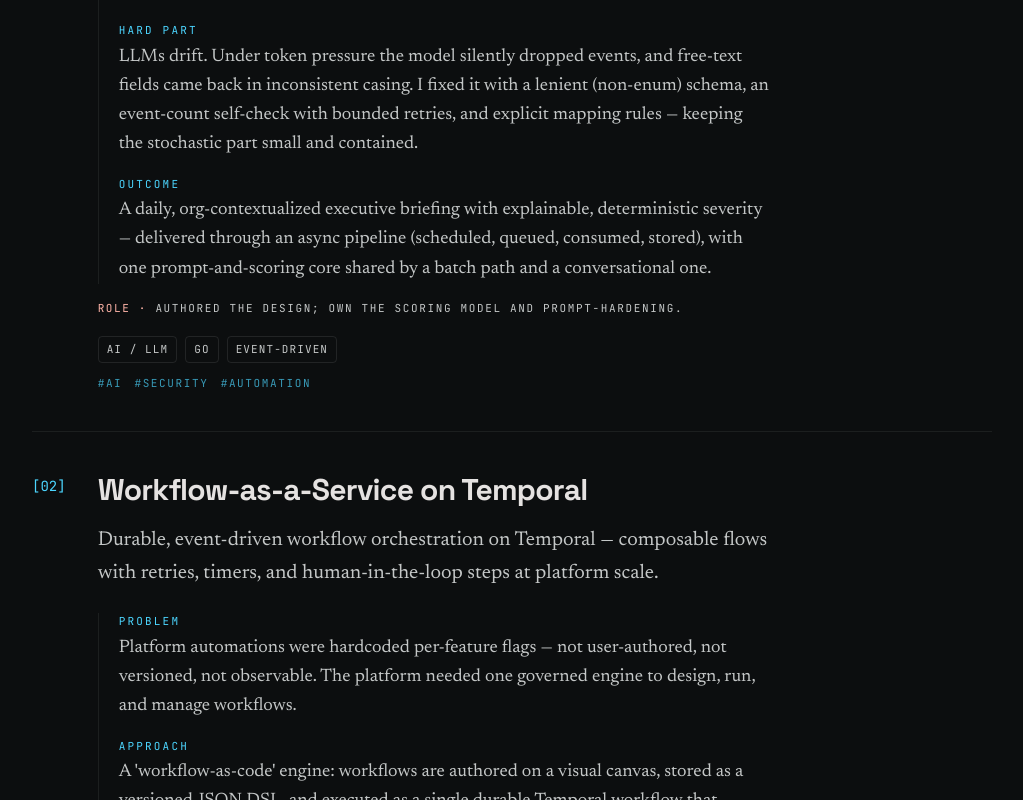
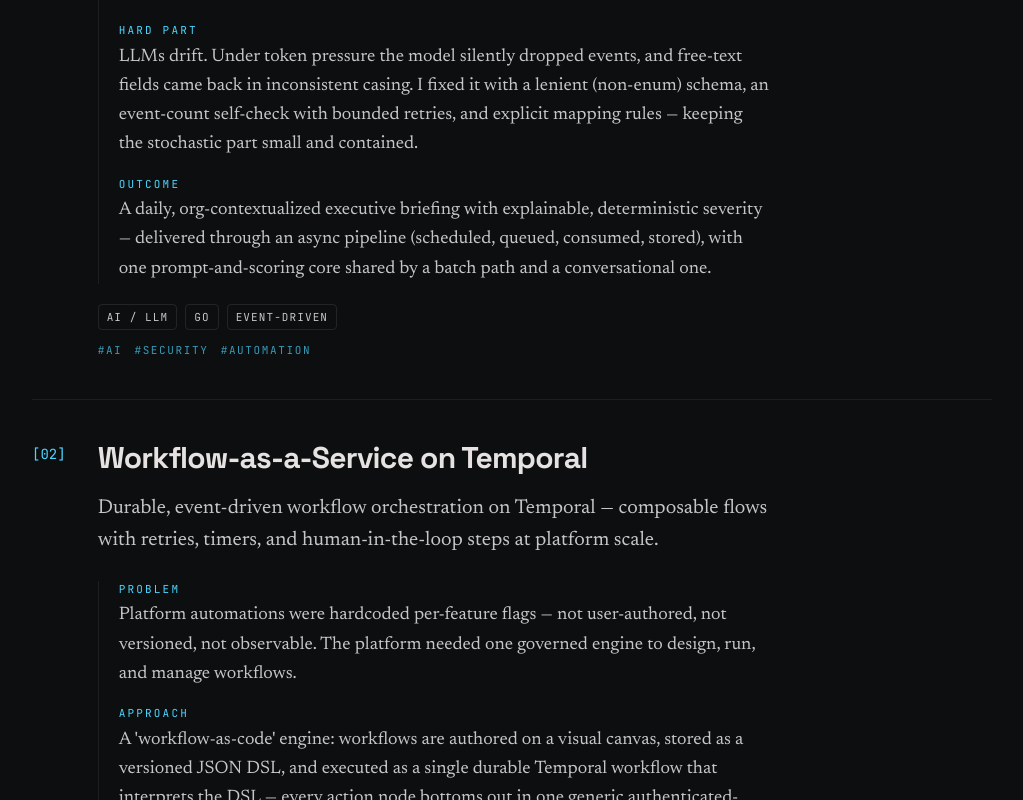
Before and after one commit to jayrajadeja/jayrajadeja.github.io, a Next.js app: page /work in a window 1280 px wide. Shown: the part 996-1796 px from the top of the page, without its empty margins (128-1151 px from the left). Built offline with nearby package versions, Linux system fonts and the light colour scheme; no server answers.

Commit message:
refactor(work): drop the role line from case files (#11)

```diff
--- a/src/app/work/page.tsx
+++ b/src/app/work/page.tsx
@@ -102,12 +102,6 @@
                       ) : null,
                     )}
                   </dl>
-                )}
-
-                {c.role && (
-                  <p className="mt-4 font-mono text-[11px] uppercase tracking-[0.15em] text-on-surface-variant">
-                    <span className="text-primary">role ·</span> {c.role}
-                  </p>
                 )}
 
                 {/* stack chips */}
--- a/src/data/work.json
+++ b/src/data/work.json
@@ -8,8 +8,7 @@
     "problem": "Security leaders drown in generic threat intelligence — feeds that aren't correlated with their own asset exposure, so the real priorities get lost to alert fatigue.",
     "approach": "An autonomous LLM agent calls tools to pull threat events and correlate them against the org's own exposure, then emits a structured briefing. The key move: the model writes the prose and rates the context dimensions, but severity is computed deterministically in code — a weighted score with guardrail auto-escalation — never by the model. I rejected letting the LLM emit severity directly (LLMs are inconsistent scorers) and a separate orchestrator service (a high-maintenance second code path).",
     "hardPart": "LLMs drift. Under token pressure the model silently dropped events, and free-text fields came back in inconsistent casing. I fixed it with a lenient (non-enum) schema, an event-count self-check with bounded retries, and explicit mapping rules — keeping the stochastic part small and contained.",
-    "outcome": "A daily, org-contextualized executive briefing with explainable, deterministic severity — delivered through an async pipeline (scheduled, queued, consumed, stored), with one prompt-and-scoring core shared by a batch path and a conversational one.",
-    "role": "Authored the design; own the scoring model and prompt-hardening."
+    "outcome": "A daily, org-contextualized executive briefing with explainable, deterministic severity — delivered through an async pipeline (scheduled, queued, consumed, stored), with one prompt-and-scoring core shared by a batch path and a conversational one."
   },
   {
     "id": "workflow-as-a-service",
@@ -20,8 +19,7 @@
     "problem": "Platform automations were hardcoded per-feature flags — not user-authored, not versioned, not observable. The platform needed one governed engine to design, run, and manage workflows.",
     "approach": "A 'workflow-as-code' engine: workflows are authored on a visual canvas, stored as a versioned JSON DSL, and executed as a single durable Temporal workflow that interprets the DSL — every action node bottoms out in one generic authenticated-HTTP activity, so the interpreter itself is the abstraction. Temporal won over custom DB-polling (fragile; no durable timers or retries) and a cloud step-function product (vendor-coupled, costly, poor SDK fit).",
     "hardPart": "The sharp edges came from production: scheduled runs starved user-triggered ones until the work was split across priority task queues; an action-to-event-to-self-retrigger loop took down a demo until workflow-chain context was propagated to skip self-matching triggers; copy-on-write versioning keeps in-flight runs pinned to their own snapshot; and bounded-concurrency fan-out made per-item steps roughly 5x faster than sequential.",
-    "outcome": "Hardcoded automations became user-authored, versioned, observable workflows — with durable retries and timers as a platform guarantee.",
-    "role": "Core contributor; designed and own the generic HTTP-request node."
+    "outcome": "Hardcoded automations became user-authored, versioned, observable workflows — with durable retries and timers as a platform guarantee."
   },
   {
     "id": "multi-region-data",
@@ -32,8 +30,7 @@
     "problem": "Customers needed deep posture data on third parties that were themselves tenants of the same platform — but every tenant is isolated in its own cloud account and region, with no standardized, consented way to move data across those boundaries.",
     "approach": "A consented, one-way exchange: the source builds versioned point-in-time snapshots, writes them to its own object storage, copies them cross-account and cross-region into the requestor's storage, and the requestor ingests them. Consent is an explicit, status-gated contract between the two tenants — only accepted contracts ever sync. I chose this async snapshot file-drop over the original design — a live cross-tenant API pull with magic-link consent and per-tenant credentials — which meant credential sprawl and synchronous cross-region calls.",
     "hardPart": "Trusting another account's data safely: cross-account access uses role assumption guarded by a deterministic per-account external ID to close the confused-deputy hole; snapshots are immutable and versioned ('snapshot, then act' over reading live state mid-flight); and user and audit fields are stripped before anything crosses the tenant boundary.",
-    "outcome": "A secure, consented, auditable cross-tenant sharing path that didn't exist before — one-way, snapshot-versioned, and isolated per account and region.",
-    "role": "Designed and built it end-to-end."
+    "outcome": "A secure, consented, auditable cross-tenant sharing path that didn't exist before — one-way, snapshot-versioned, and isolated per account and region."
   },
   {
     "id": "event-driven-scaling",
--- a/src/lib/types.ts
+++ b/src/lib/types.ts
@@ -34,7 +34,6 @@
   approach?: string;
   hardPart?: string;
   outcome?: string;
-  role?: string;
 }
 
 export interface ExperienceEntry {
```
